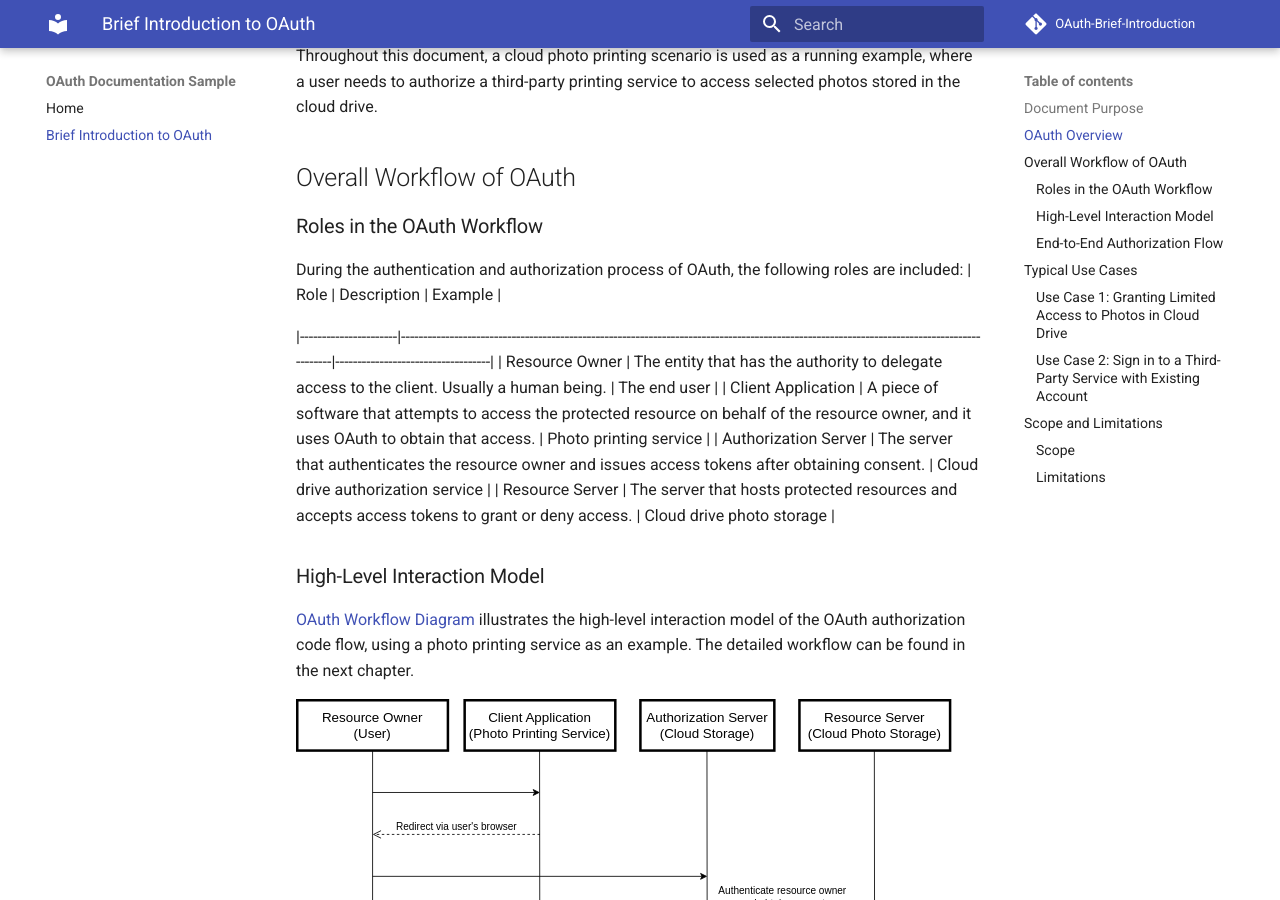
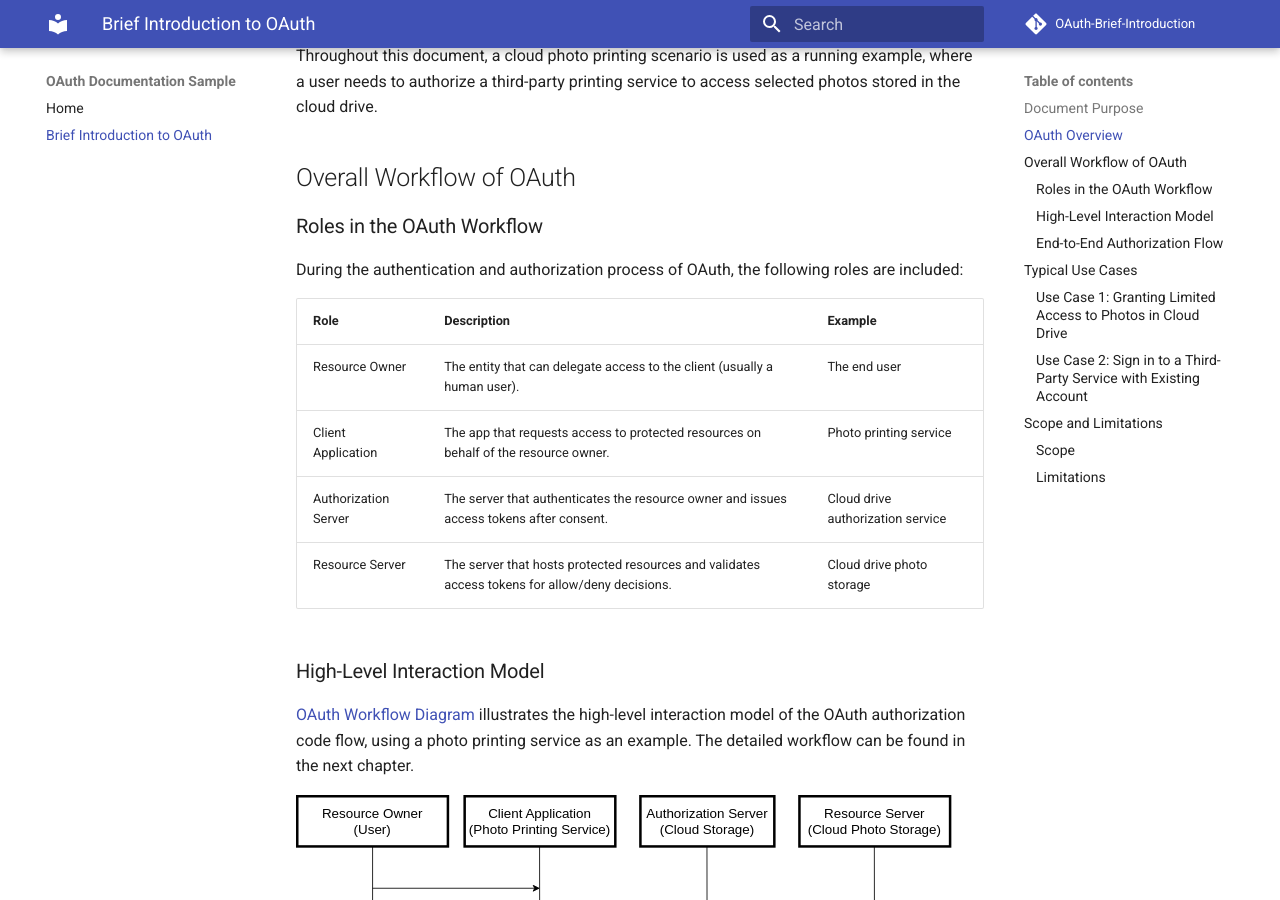
Before and after one commit to zak-zheng/OAuth-Brief-Introduction, an MkDocs documentation site: the page built from docs/oauth-brief-intro.md, in a window 1280 px wide and 900 px high, scrolled down 733 px. Built offline with MkDocs 1.6.1 and Material for MkDocs 9.7.7, drawn with Linux system fonts in a browser that asks for light colours; comment, search, counter and statistics services are not loaded.

Commit message:
Fix formatting in OAuth roles table (#12)
* Fix formatting in OAuth roles table

* Remove duplicate roles section in OAuth brief

Duplicated the roles section in the OAuth introduction.

* Disable MD060 rule in markdownlint configuration

* Fix typo in markdownlint configuration

* Revise OAuth roles descriptions and examples

Updated the roles section in the OAuth workflow to clarify descriptions and examples.

* Clean up whitespace in oauth-brief-intro.md

Removed unnecessary blank lines in the OAuth introduction.

```diff
--- a/docs/oauth-brief-intro.md
+++ b/docs/oauth-brief-intro.md
@@ -25,13 +25,13 @@ Throughout this document, a cloud photo printing scenario is used as a running e
 ### Roles in the OAuth Workflow
 
 During the authentication and authorization process of OAuth, the following roles are included:
-| Role                 | Description                                                                                                                                | Example                           |
 
-|----------------------|-------------------------------------------------------------------------------------------------------------------------------------------|-----------------------------------|
-| Resource Owner       | The entity that has the authority to delegate access to the client. Usually a human being.                                                 | The end user                      |
-| Client Application   | A piece of software that attempts to access the protected resource on behalf of the resource owner, and it uses OAuth to obtain that access. | Photo printing service            |
-| Authorization Server | The server that authenticates the resource owner and issues access tokens after obtaining consent.                                          | Cloud drive authorization service |
-| Resource Server      | The server that hosts protected resources and accepts access tokens to grant or deny access.                                                | Cloud drive photo storage         |
+| Role                 | Description                                                                                     | Example                           |
+|----------------------|-------------------------------------------------------------------------------------------------|-----------------------------------|
+| Resource Owner       | The entity that can delegate access to the client (usually a human user).                       | The end user                      |
+| Client Application   | The app that requests access to protected resources on behalf of the resource owner.            | Photo printing service            |
+| Authorization Server | The server that authenticates the resource owner and issues access tokens after consent.        | Cloud drive authorization service |
+| Resource Server      | The server that hosts protected resources and validates access tokens for allow/deny decisions. | Cloud drive photo storage         |
 
 ### High-Level Interaction Model
 
```
